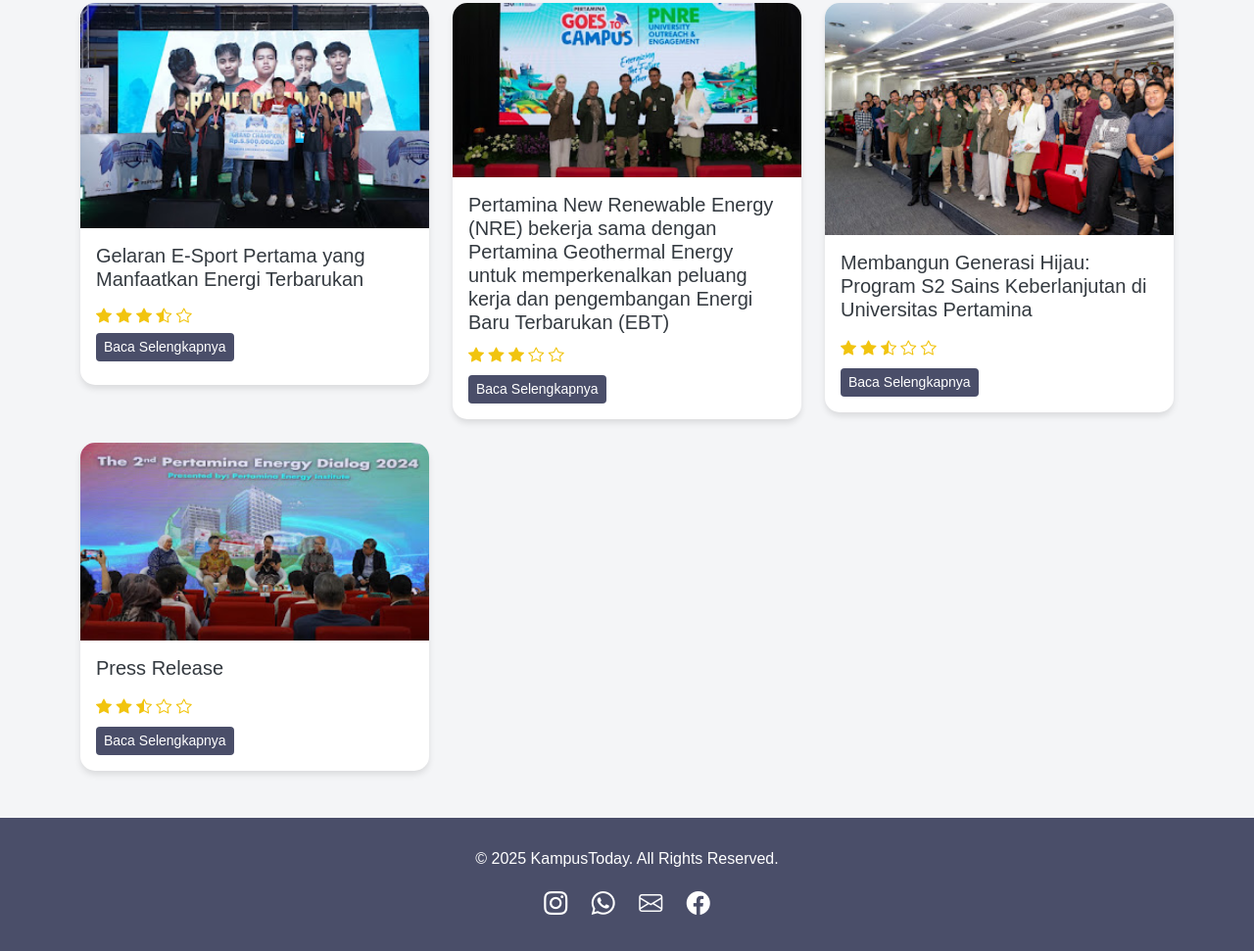
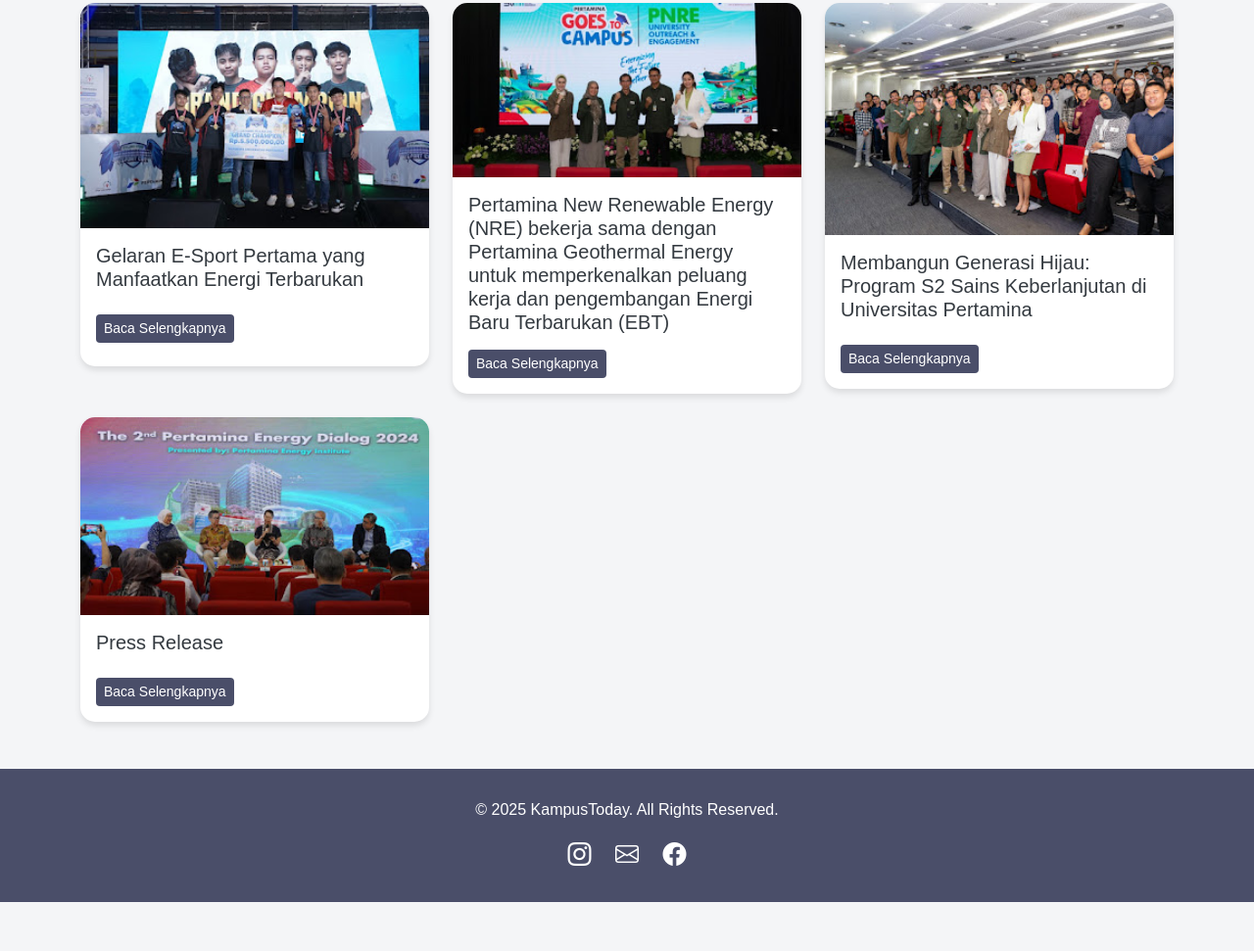
Before and after one commit to Pebry0809/new, a plain HTML site: page Index.html in a window 1280 px wide. Shown: the part 831-1802 px from the top of the page at 98% size. After the commit the page ends 1752 px from the top, so only its background shows below. Drawn offline with nearby package versions, Linux system fonts and the light colour scheme.

Commit message:
Update Index.html

```diff
--- a/Index.html
+++ b/Index.html
@@ -100,7 +100,7 @@
     <!-- Navbar -->
     <nav class="navbar navbar-expand-lg navbar-light bg-light shadow-sm">
         <div class="container">
-            <a class="navbar-brand" href="#">KampusToday</a>
+            <a class="navbar-brand" href="#">Kampu Pertamina</a>
             <button class="navbar-toggler" type="button" data-bs-toggle="collapse" data-bs-target="#navbarNav" aria-controls="navbarNav" aria-expanded="false" aria-label="Toggle navigation">
                 <span class="navbar-toggler-icon"></span>
             </button>
@@ -147,13 +147,7 @@ MUHAMMAD MALIK_106121055</p>
                         <img src="2.jpeg" class="card-img-top" alt="Artikel 1">
                         <div class="card-body">
                             <h5 class="card-title">Gelaran E-Sport Pertama yang Manfaatkan Energi Terbarukan</p>
-                            <div class="rating-stars">
-                                <i class="bi bi-star-fill"></i>
-                                <i class="bi bi-star-fill"></i>
-                                <i class="bi bi-star-fill"></i>
-                                <i class="bi bi-star-half"></i>
-                                <i class="bi bi-star"></i>
-                            </div>
+
                             <a href="1.html" class="btn btn-primary btn-sm mt-2">Baca Selengkapnya</a>
                         </div>
                     </div>
@@ -164,13 +158,7 @@ MUHAMMAD MALIK_106121055</p>
                         <div class="card-body">
                             <h5 class="card-title">Pertamina New Renewable Energy (NRE) bekerja sama dengan Pertamina Geothermal Energy untuk memperkenalkan peluang kerja dan pengembangan Energi Baru Terbarukan (EBT)
                             </h5>
-                          <div class="rating-stars">
-                                <i class="bi bi-star-fill"></i>
-                                <i class="bi bi-star-fill"></i>
-                                <i class="bi bi-star-fill"></i>
-                                <i class="bi bi-star"></i>
-                                <i class="bi bi-star"></i>
-                            </div>
+
                             <a href="2.html" class="btn btn-primary btn-sm mt-2">Baca Selengkapnya</a>
                         </div>
                     </div>
@@ -181,13 +169,7 @@ MUHAMMAD MALIK_106121055</p>
                         <div class="card-body">
                             <h5 class="card-title">Membangun Generasi Hijau: Program S2 Sains Keberlanjutan di Universitas Pertamina</h5>
                             <p class="card-text"></p>
-                            <div class="rating-stars">
-                                <i class="bi bi-star-fill"></i>
-                                <i class="bi bi-star-fill"></i>
-                                <i class="bi bi-star-half"></i>
-                                <i class="bi bi-star"></i>
-                                <i class="bi bi-star"></i>
-                            </div>
+
                             <a href="3.html" class="btn btn-primary btn-sm mt-2">Baca Selengkapnya</a>
                         </div>
                     </div>
@@ -198,13 +180,7 @@ MUHAMMAD MALIK_106121055</p>
                         <div class="card-body">
                             <h5 class="card-title">Press Release</h5>
                             <p class="card-text"></p>
-                            <div class="rating-stars">
-                                <i class="bi bi-star-fill"></i>
-                                <i class="bi bi-star-fill"></i>
-                                <i class="bi bi-star-half"></i>
-                                <i class="bi bi-star"></i>
-                                <i class="bi bi-star"></i>
-                            </div>
+
                             <a href="4.html" class="btn btn-primary btn-sm mt-2">Baca Selengkapnya</a>
                         </div>
                     </div>
@@ -218,8 +194,7 @@ MUHAMMAD MALIK_106121055</p>
         <div class="container">
             <p>&copy; 2025 KampusToday. All Rights Reserved.</p>
             <div class="footer-icons mt-3">
-                <a href="https://www.instagram.com" target="_blank" class="bi bi-instagram"></a>
-                <a href="https://wa.me/6287863632065" target="_blank" class="bi bi-whatsapp"></a>
+                <a href="https://www.instagram.com/universitaspertamina?igsh=ZXYxaGpjbmZrYjNu" target="_blank" class="bi bi-instagram"></a>
                 <a href="mailto:your-email@example.com" target="_blank" class="bi bi-envelope"></a>
                 <a href="https://www.facebook.com" target="_blank" class="bi bi-facebook"></a>
             </div>
@@ -230,4 +205,4 @@ MUHAMMAD MALIK_106121055</p>
     <script src="https://cdn.jsdelivr.net/npm/bootstrap@5.2.3/dist/js/bootstrap.bundle.min.js"></script>
 </body>
 
-</html>
+                            </html>
```
